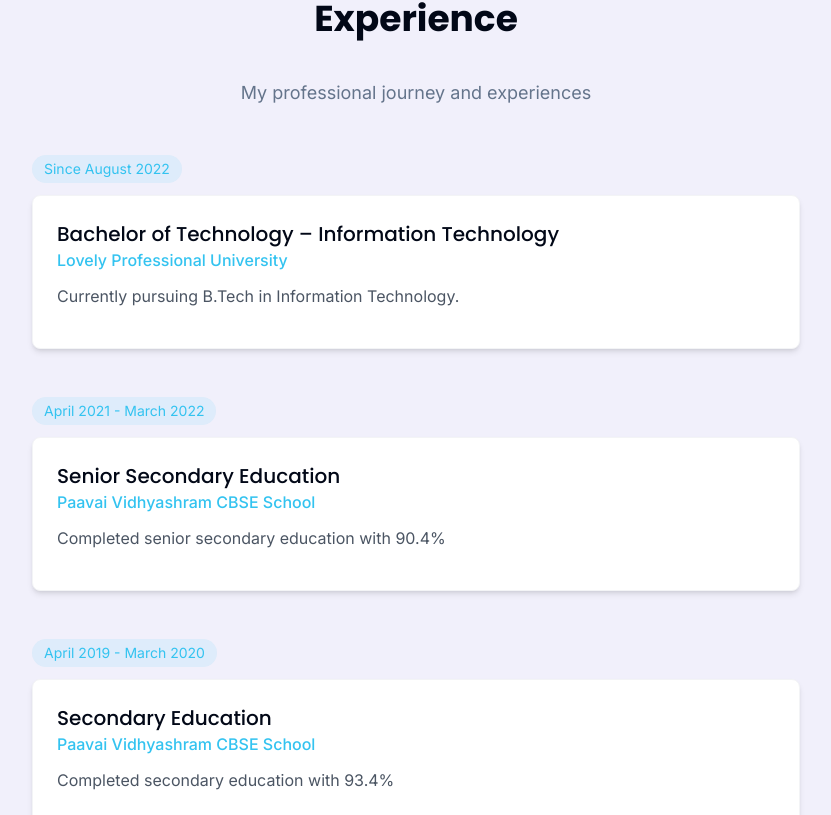
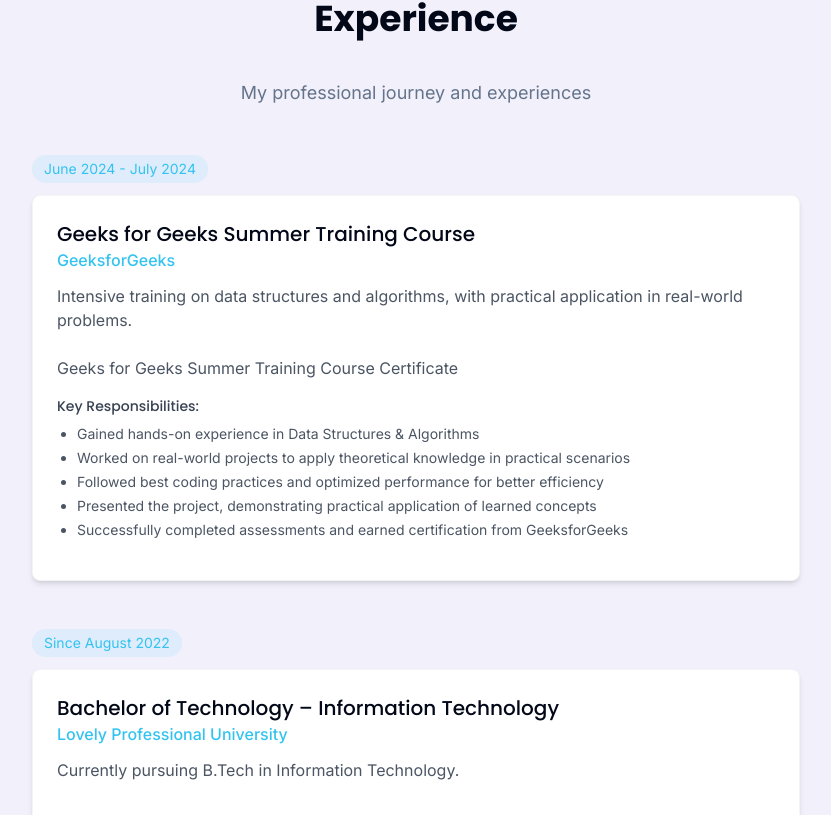
Before and after one commit to PrasathVedha/prasath-portfolio, a React (Vite) app: page / in a window 1280 px wide. Shown: the part 5981-6796 px from the top of the page, without its empty margins (224-1055 px from the left). Built offline with nearby package versions, Linux system fonts and the light colour scheme.

Commit message:
Update Experience section

```diff
--- a/src/components/Experience.tsx
+++ b/src/components/Experience.tsx
@@ -2,6 +2,20 @@
 import { motion } from 'framer-motion';
 
 const experiences = [
+  {
+    id: 0,
+    date: 'June 2024 - July 2024',
+    title: 'Geeks for Geeks Summer Training Course',
+    company: 'GeeksforGeeks',
+    description: 'Intensive training on data structures and algorithms, with practical application in real-world problems.\n\nGeeks for Geeks Summer Training Course Certificate',
+    responsibilities: [
+      'Gained hands-on experience in Data Structures & Algorithms',
+      'Worked on real-world projects to apply theoretical knowledge in practical scenarios',
+      'Followed best coding practices and optimized performance for better efficiency',
+      'Presented the project, demonstrating practical application of learned concepts',
+      'Successfully completed assessments and earned certification from GeeksforGeeks'
+    ]
+  },
   {
     id: 1,
     title: 'Bachelor of Technology – Information Technology',
@@ -62,7 +76,17 @@ const Experience = () => {
                 <div className="data-card h-full">
                   <h3 className="text-xl font-medium">{exp.title}</h3>
                   <p className="text-data-blue font-medium mb-3">{exp.company}</p>
-                  <p className="text-gray-600 mb-4">{exp.description}</p>
+                  <p className="text-gray-600 mb-4 whitespace-pre-line">{exp.description}</p>
+                  {exp.responsibilities && (
+                    <>
+                      <h4 className="text-sm font-medium text-gray-700 mb-2">Key Responsibilities:</h4>
+                      <ul className="list-disc pl-5 space-y-1 text-gray-600 mb-4">
+                        {exp.responsibilities.map((point: string, i: number) => (
+                          <li key={i} className="text-sm">{point}</li>
+                        ))}
+                      </ul>
+                    </>
+                  )}
                 </div>
               </div>
             </motion.div>
```
